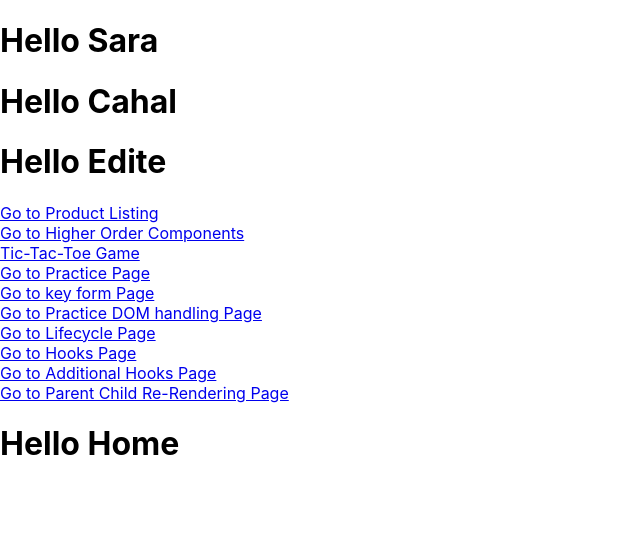
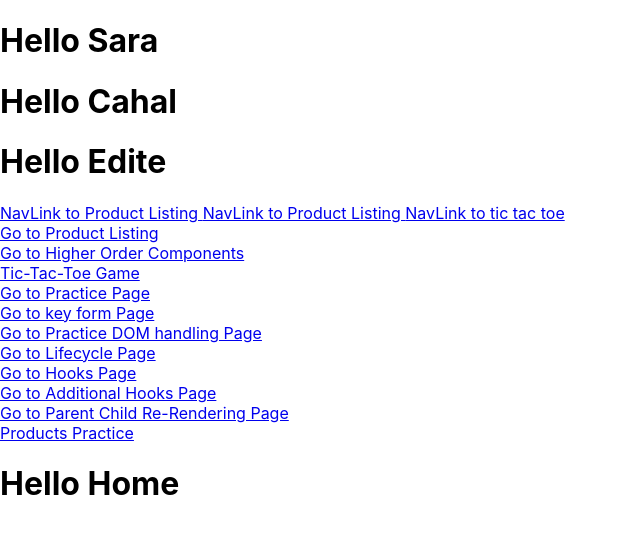
Before and after one commit to aditya-1117-dev/Training, a React (Create React App) app in the folder Practice/React/my-app/: page / in a window 1280 px wide. Shown: the top 534 px of the page, without its empty margins (0-640 px from the left). Built offline with nearby package versions, Linux system fonts and the light colour scheme.

Commit message:
Add practice code for navlink in react-router

```diff
--- a/Practice/React/my-app/src/App.js
+++ b/Practice/React/my-app/src/App.js
@@ -2,7 +2,7 @@ import logo from './logo.svg';
 import './App.css';
 import ProductListing from "./components/productListing";
 import React from "react";
-import { BrowserRouter , Route, Routes, Link } from 'react-router-dom';
+import {BrowserRouter, Route, Routes, Link, NavLink} from 'react-router-dom';
 import Game from "./components/game";
 import Profile, {DomHandling, KeyForm} from "./components/pracctice";
 import ComponentLifecycle from "./components/componentLifecycle";
@@ -10,6 +10,8 @@ import Parent from "./components/parent-child-re-rendering";
 import RecipeList from "./components/pracctice";
 import {Counter, Counter2, ParentH} from "./components/hooks";
 import {EnhancedComponent} from "./components/HOC";
+import {Products} from "./components/products.tsx";
+import {NavLinkRenderProps} from "react-router-dom";
 
 function Welcome(props) {
     return <h1>Hello {props.name}</h1>;
@@ -35,6 +37,12 @@ function App() {
         {/*>*/}
         {/*  Learn React*/}
         {/*</a>*/}
+          <div>
+              <NavLink to="HOC" className={({ isActive }) => (isActive ? 'Active' : 'Inactive') }> NavLink to Product Listing </NavLink>
+              <NavLink to="product-listing" className={({ isActive }) => (isActive ? 'Active' : 'Inactive') }> NavLink to Product Listing </NavLink>
+              <NavLink to="tic-tac-toe" className={({ isActive }) => (isActive ? 'Active' : 'Inactive') }> NavLink to tic tac toe </NavLink>
+          </div>
+
         <Link to="/product-listing">Go to Product Listing</Link> <br/>
         <Link to="/HOC">Go to Higher Order Components</Link> <br/>
         <Link to="/tic-tac-toe">Tic-Tac-Toe Game</Link> <br/>
@@ -45,6 +53,7 @@ function App() {
         <Link to="/hooks">Go to Hooks Page</Link> <br/>
         <Link to="/hooks/additional">Go to Additional Hooks Page</Link> <br/>
         <Link to="/parent-child-re-rendering">Go to Parent Child Re-Rendering Page</Link> <br/>
+        <Link to="/products">Products Practice</Link> <br/>
       {/*</header>*/}
 
       <Routes>
@@ -57,6 +66,7 @@ function App() {
           <Route path="/practice" element={<Profile />} />
           <Route path="/key" element={<KeyForm />} />
           <Route path="/hooks" element={<Counter />} />
+          <Route path="/products" element={<Products  arr={[1,2,3]}/>} />
           <Route path="/hooks/additional" element={<> <ParentH /> <br/> <Counter2/> </>} />
           {/*<Route path="hooks" element={<Counter />} >*/}
           {/*    <Route path="additional" element={<> <ParentH /> <br/> <Counter2/> </>} /> /!* Not Working*!/*/}
```
